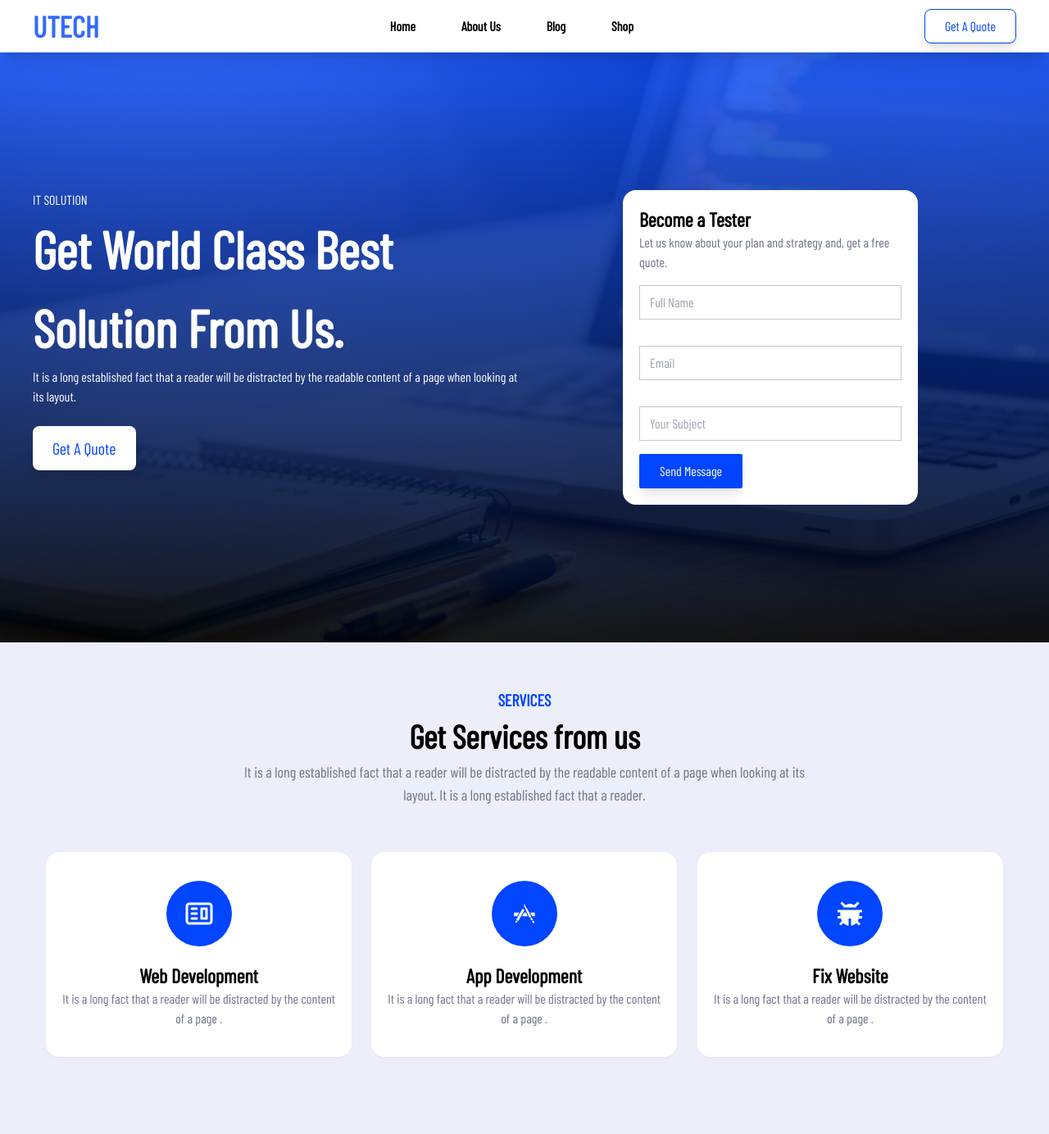
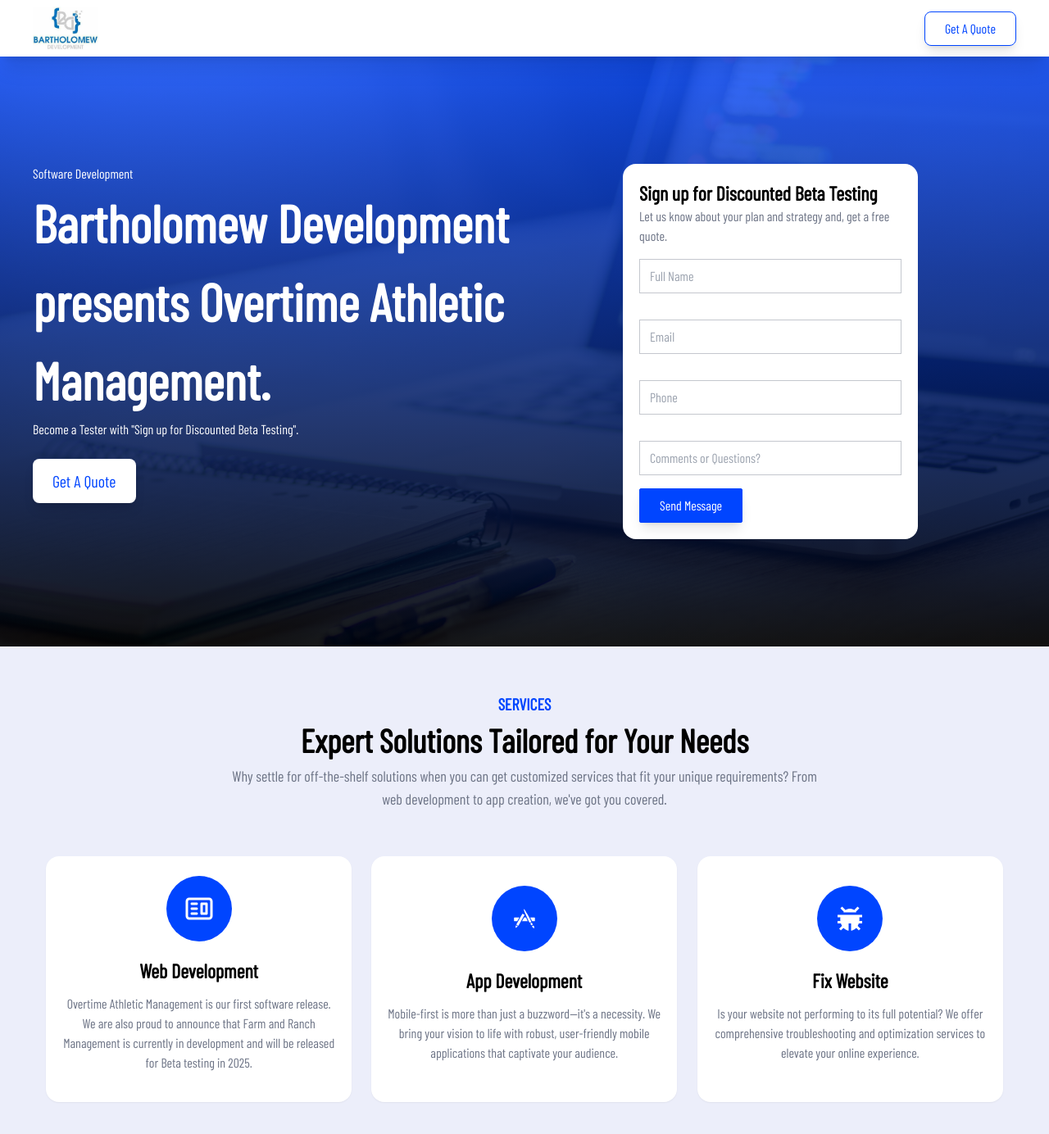
Before and after one commit to bartholomewdevelopment/bartdev, a React (Vite) app: page / in a window 1280 px wide. Shown: the whole page at 82% size. Before the commit the page ends 1330 px from the top, so only its background shows below. Built offline with nearby package versions, Linux system fonts and the light colour scheme.

Commit message:
replace wording

```diff
--- a/index.html
+++ b/index.html
@@ -2,16 +2,16 @@
 <html lang="en">
   <head>
     <meta charset="UTF-8" />
-    <link rel="icon" type="image/svg+xml" href="/vite.svg" />
     <meta name="viewport" content="width=device-width, initial-scale=1.0" />
     <link rel="preconnect" href="https://fonts.googleapis.com">
     <link rel="preconnect" href="https://fonts.gstatic.com" crossorigin>
     <link href="https://fonts.googleapis.com/css2?family=Barlow+Condensed&display=swap" rel="stylesheet">
+    <link rel="shortcut icon" href="./src/assets/logo.jpg" type="image/x-icon">
     <style>
       @import url('https://fonts.googleapis.com/css2?family=Barlow+Condensed&display=swap');
     </style>
       <link rel="stylesheet" href="https://unpkg.com/aos@next/dist/aos.css" />
-    <title>Vite + React</title>
+    <title>BARTHOLOMEW</title>
   </head>
   <body>
     <div id="root"></div>
--- a/src/components/Banner.jsx
+++ b/src/components/Banner.jsx
@@ -5,19 +5,20 @@
     <div className='banner min-h-[90vh] flex items-center overflow-hidden'>
         <div className='md:w-[90%] xl:w-[1200px] mx-auto md:flex justify-between'>
             <div data-aos="fade-right" data-aos-duration="3000" className='w-[90%] md:w-[50%] mx-auto text-white my-10 md:m-0'>
-                <h4>IT SOLUTION</h4>
-                <h1 className='text-[40px] md:text-[64px] font-bold'>Get World Class Best Solution From Us.</h1>
-                <p>It is a long established fact that a reader will be distracted by the readable content of a page when looking at its layout.</p>
+                <h4>Software Development</h4>
+                <h1 className='text-[40px] md:text-[64px] font-bold'>Bartholomew Development presents Overtime Athletic Management.</h1>
+                <p>Become a Tester with "Sign up for Discounted Beta Testing".</p>
                 <a href="mailto:joseph@bartholomewdevelopment.com"><button className='py-3 mt-6 bg-white text-primary rounded-lg px-6 shadow-lg text-[20px]'>Get A Quote</button></a>
             </div>
             <div data-aos="fade-left" data-aos-duration="3000" className='md:w-[50%] flex justify-center my-10 md:m-0'>
                 <form className='w-[90%] md:w-[60%] bg-white p-5 rounded-2xl'>
-                    <h1 className='text-2xl font-bold'>Become a Tester</h1>
+                    <h1 className='text-2xl font-bold'>Sign up for Discounted Beta Testing</h1>
                     <p className='text-gray'>Let us know about your plan and strategy and, get a free quote.</p>
                     <div>
                         <input className='w-full my-4 py-2 border border-gray/40 px-3' type="text" placeholder='Full Name' />
                         <input className='w-full my-4 py-2 border border-gray/40 px-3' type="text" placeholder='Email' />
-                        <input className='w-full my-4 py-2 border border-gray/40 px-3' type="text" placeholder='Your Subject' />
+                        <input className='w-full my-4 py-2 border border-gray/40 px-3' type="number" placeholder='Phone' />
+                        <input className='w-full my-4 py-2 border border-gray/40 px-3' type="text" placeholder='Comments or Questions?' />
                         <button className='py-2 bg-primary text-white border-primary border hover:text-primary hover:bg-white rounded-sm px-6 shadow-lg text-[16px]'>Send Message</button>
                     </div>
                 </form>
--- a/src/components/Services.jsx
+++ b/src/components/Services.jsx
@@ -9,40 +9,42 @@
         {/* section title */}
         <div className='my-14 text-center'>
             <h4 className='text-primary text-xl font-semibold'>SERVICES</h4>
-            <h1 className='text-[40px] font-bold'>Get Services from us</h1>
-            <p className='text-gray w-[80%] md:w-[60%] text-lg mx-auto'>It is a long established fact that a reader will be distracted by the readable content of a page when looking at its layout. It is a long established fact that a reader.</p>
+            <h1 className='text-[40px] font-bold'>Expert Solutions Tailored for Your Needs</h1>
+            <p className='text-gray w-[80%] md:w-[60%] text-lg mx-auto'>Why settle for off-the-shelf solutions when you can get customized services that fit your unique requirements? From web development to app creation, we've got you covered.</p>
         </div>
         {/* services */}
         <div className='px-4 grid md:grid-cols-2 lg:grid-cols-3 gap-6 mb-10'>
             {/* sevice */}
-            <div data-aos="fade-right" data-aos-duration="1000" className='p-5 shadow-sm h-[250px] bg-white rounded-2xl flex flex-col items-center justify-center'>
+            <div data-aos="fade-right" data-aos-duration="1000" className='p-5 shadow-sm h-[300px] bg-white rounded-2xl flex flex-col items-center justify-center'>
                 {/* icon */}
                 <div className='bg-primary w-[80px] h-[80px] rounded-full flex justify-center items-center'>
                     <CgWebsite className='text-white text-4xl'/>
                 </div>
                 {/* details */}
                 <h2 className='text-2xl font-bold mt-5'>Web Development</h2>
-                <p className='text-center text-gray'>It is a long fact that a reader will be distracted by the content of a page .</p>
+                <p className='text-center text-gray py-3'>Overtime Athletic Management is our first software release.  We are also proud to announce that Farm and Ranch Management is currently in development and will be released for Beta testing in 2025.</p>
             </div>
             {/* sevice */}
-            <div data-aos="flip-up" data-aos-duration="1000" className='p-5 shadow-sm h-[250px] bg-white rounded-2xl flex flex-col items-center justify-center'>
+            <div data-aos="flip-up" data-aos-duration="1000" className='p-5 shadow-sm h-[300px] bg-white rounded-2xl flex flex-col items-center justify-center'>
                 {/* icon */}
                 <div className='bg-primary w-[80px] h-[80px] rounded-full flex justify-center items-center'>
                     <DiAppstore className='text-white text-4xl'/>
                 </div>
                 {/* details */}
                 <h2 className='text-2xl font-bold mt-5'>App Development</h2>
-                <p className='text-center text-gray'>It is a long fact that a reader will be distracted by the content of a page .</p>
+                <p className='text-center text-gray py-3'>Mobile-first is more than just a buzzword—it's a necessity. We bring your vision to life with robust, user-friendly mobile applications that captivate your audience.
+</p>
             </div>
             {/* sevice */}
-            <div data-aos="fade-left" data-aos-duration="1000" className='p-5 shadow-sm h-[250px] bg-white rounded-2xl flex flex-col items-center justify-center'>
+            <div data-aos="fade-left" data-aos-duration="1000" className='p-5 shadow-sm h-[300px] bg-white rounded-2xl flex flex-col items-center justify-center'>
                 {/* icon */}
                 <div className='bg-primary w-[80px] h-[80px] rounded-full flex justify-center items-center'>
                     <BiSolidBug className='text-white text-4xl'/>
                 </div>
                 {/* details */}
                 <h2 className='text-2xl font-bold mt-5'>Fix Website</h2>
-                <p className='text-center text-gray'>It is a long fact that a reader will be distracted by the content of a page .</p>
+                <p className='text-center text-gray py-3'>Is your website not performing to its full potential? We offer comprehensive troubleshooting and optimization services to elevate your online experience.
+</p>
             </div>
         </div>
     </div>
--- a/src/pages/shared/Header.jsx
+++ b/src/pages/shared/Header.jsx
@@ -1,16 +1,17 @@
 import React from 'react'
+import logo from "../../assets/logo.jpg"
 
 export const Header = () => {
   return (
-    <div className='h-[64px] bg-white shadow-xl sticky top-0'>
-        <div className='w-[95%] md:w-[90%] xl:w-[1200px] mx-auto flex justify-between items-center h-[64px]'>
-            <h4 className='text-4xl font-semibold text-primary/80'>UTECH</h4>
-            <div className='md:flex hidden'>
+    <div className='h-[69px] bg-white shadow-xl sticky top-0'>
+        <div className='w-[95%] md:w-[90%] xl:w-[1200px] mx-auto flex justify-between items-center h-[69px]'>
+            <img className='w-[80px]' src={logo} alt="" />
+            {/* <div className='md:flex hidden'>
                 <li className='list-none mx-4 p-3 cursor-pointer font-semibold'>Home</li>
                 <li className='list-none mx-4 p-3 cursor-pointer font-semibold'>About Us</li>
                 <li className='list-none mx-4 p-3 cursor-pointer font-semibold'>Blog</li>
                 <li className='list-none mx-4 p-3 cursor-pointer font-semibold'>Shop</li>
-            </div>
+            </div> */}
             <div>
               <a href="mailto:joseph@bartholomewdevelopment.com"><button className='py-2 text-primary border-primary border hover:text-white hover:bg-primary rounded-lg px-6 shadow-lg text-[16px]'>Get A Quote</button></a>
             </div>
```
Also changed, not shown: src/assets/logo.jpg (added).
